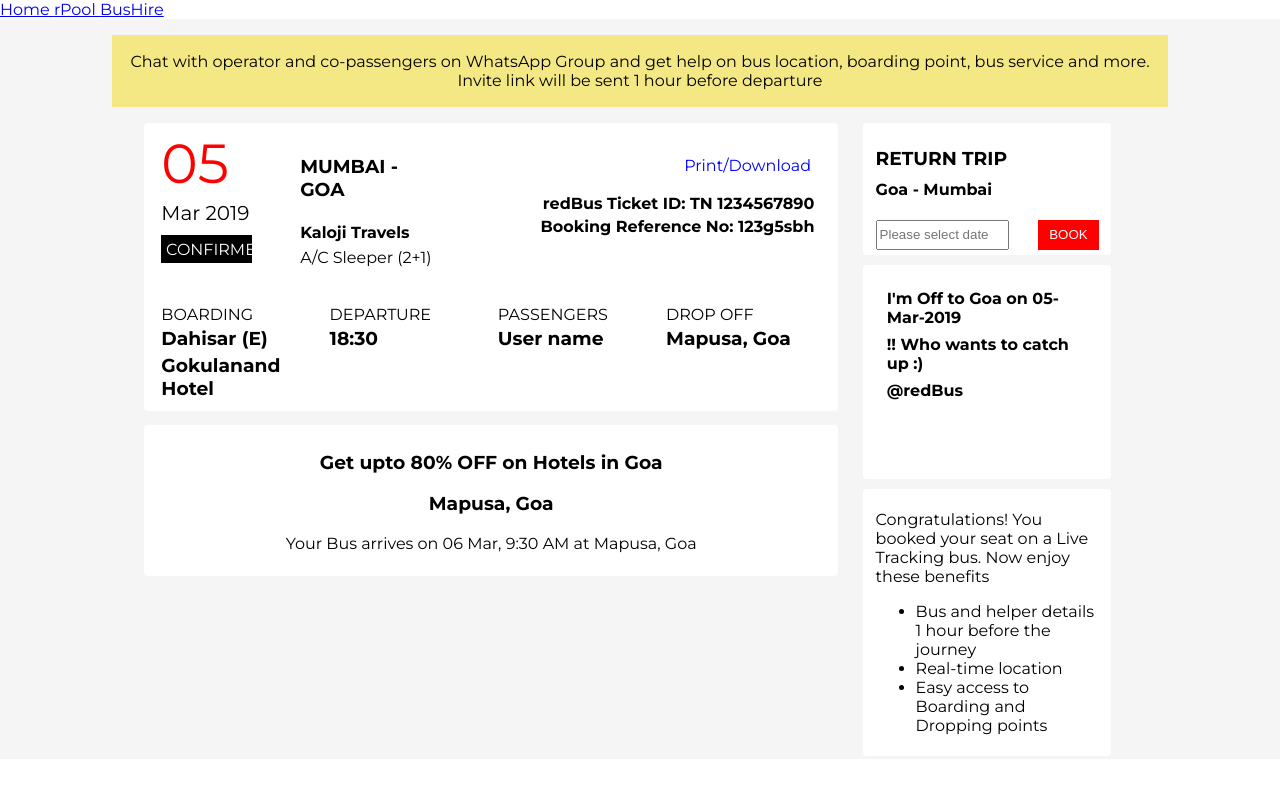
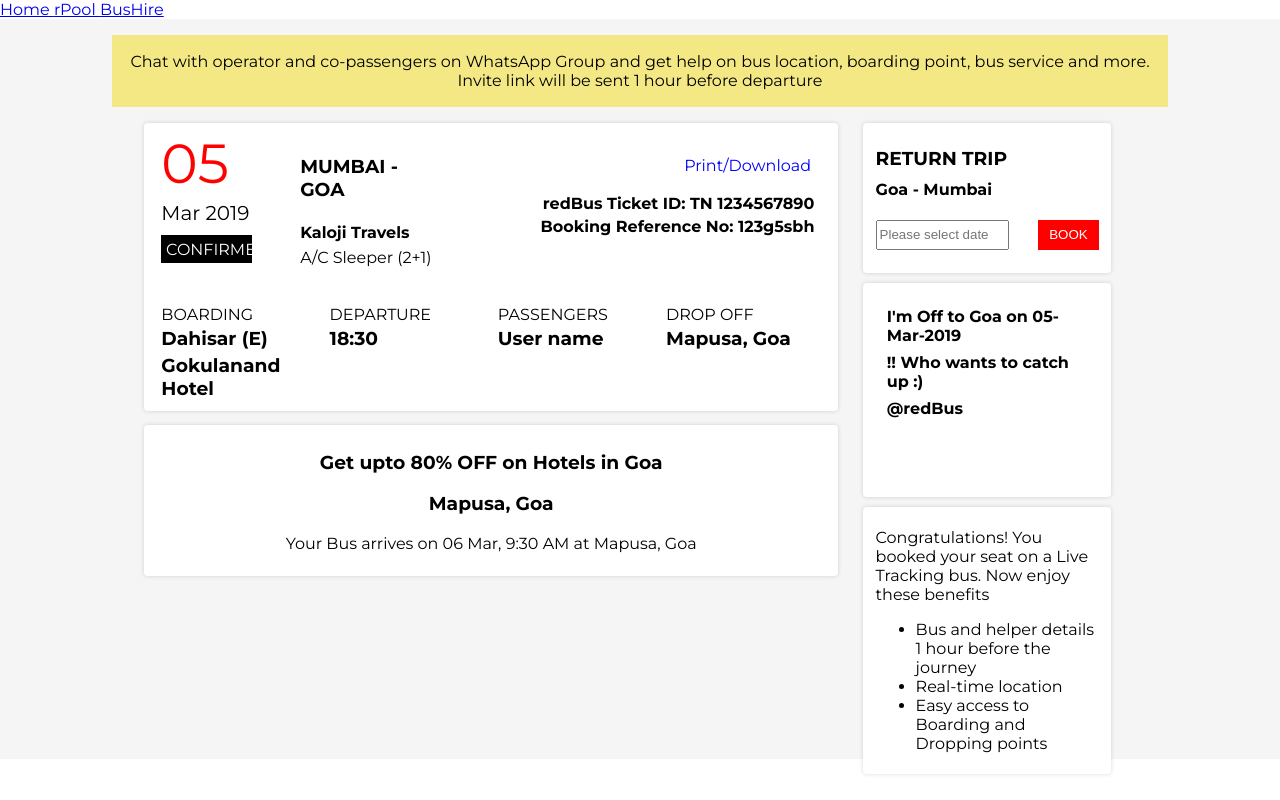
Before and after one commit to RaniKamna/Redbus_clone, a React (Create React App) app in the folder front-end/: page /thankyou in a window 1280 px wide. Built offline with nearby package versions, Linux system fonts and the light colour scheme.

Commit message:
thanks css

```diff
--- a/front-end/src/Components/Thanks/thankyou.module.css
+++ b/front-end/src/Components/Thanks/thankyou.module.css
@@ -22,9 +22,11 @@
     background: white;
     padding: 1% 2.5%;
     border-radius: 4px;
+    box-shadow: 0 0px 4px 0 #4e454533, 0 0px 0px 0 #58515130;
 }
 .div13{
     background: white;
+    box-shadow: 0 0px 4px 0 #4e454533, 0 0px 0px 0 #58515130;
     padding: 1%;
     border-radius: 4px;
     margin-top: 2%;
@@ -90,6 +92,7 @@
 .div2> div{
     padding: 2% 5%;
     background: white;
+    box-shadow: 0 0px 4px 0 #4e454533, 0 0px 0px 0 #58515130;
     border-radius: 4px;
 }
 .sml2, .sml3{
@@ -117,3 +120,6 @@
 .sml2 > div{
     padding: 5%;
 }
+.sml1{
+    height: 150px;
+}
```
